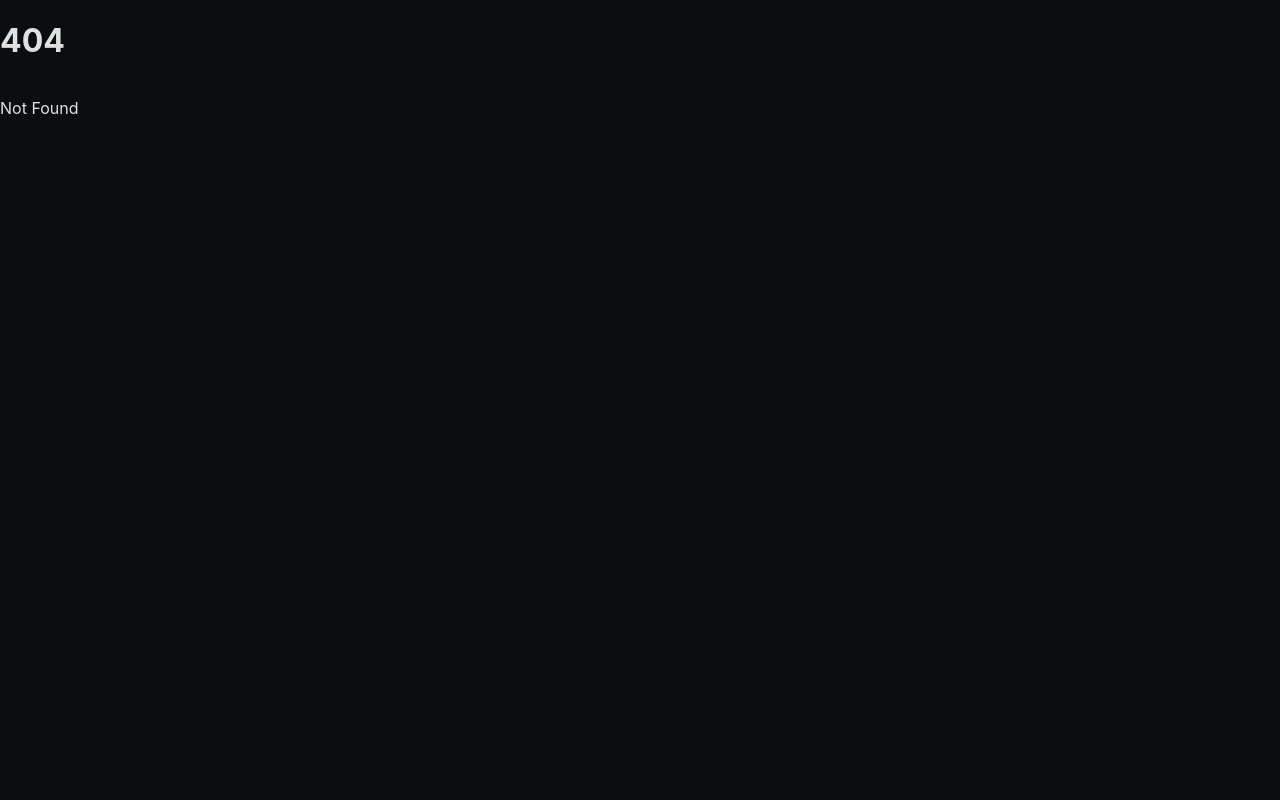
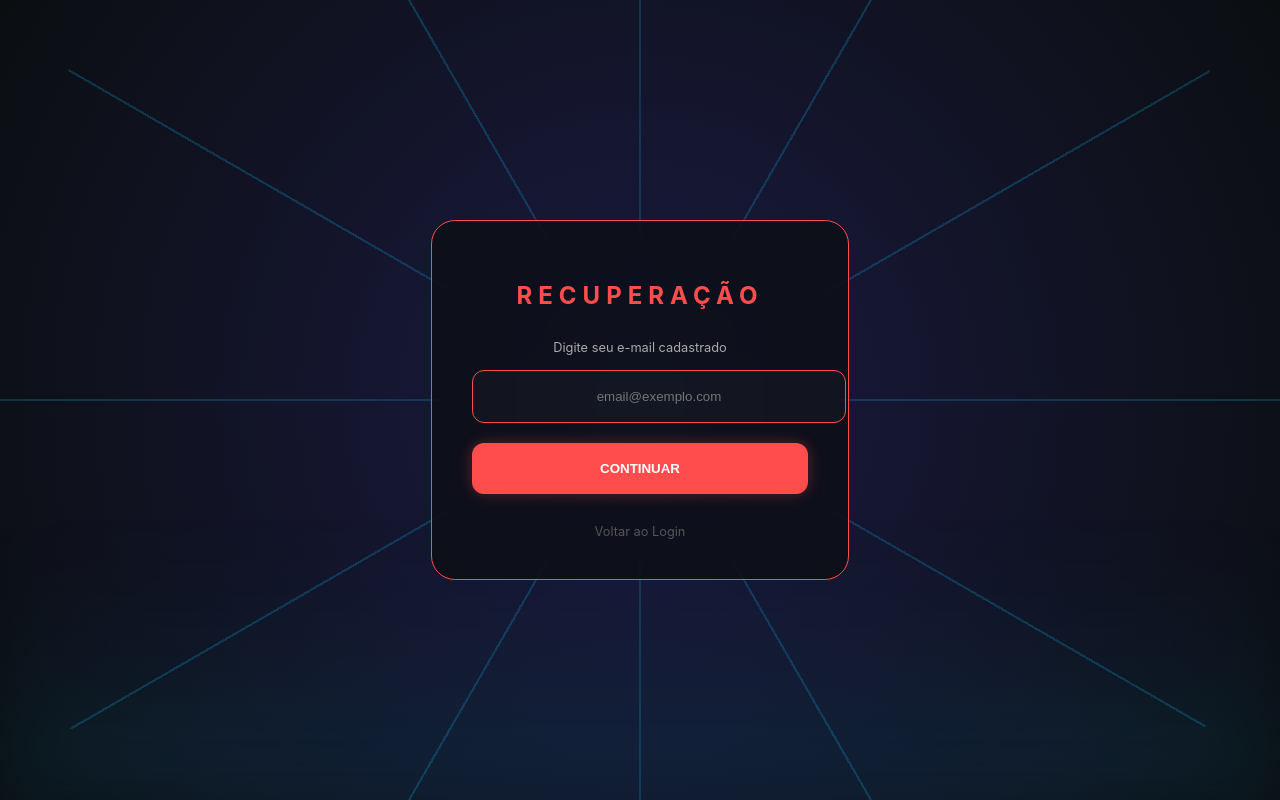
Before and after one commit to inviscoin/invis, a SvelteKit app: page /suporte/senha in a window 1280 px wide. Before the commit this address had no page. Built offline with nearby package versions, Linux system fonts and the light colour scheme.

Commit message:
src/routes/suporte/senha/+page.svelte

```diff
--- /dev/null
+++ b/src/routes/suporte/senha/+page.svelte
@@ -0,0 +1,73 @@
+<script>
+    /* ARQUIVO: src/routes/suporte/senha/+page.svelte */
+    /* OBJETIVO: FLUXO DE RECUPERAÇÃO DE ACESSO COM VERIFICAÇÃO SECUNDÁRIA */
+    import AuthWrapper from "$lib/components/AuthWrapper.svelte";
+    import GlassCard from "$lib/components/GlassCard.svelte";
+    import { fly } from 'svelte/transition';
+    import { goto } from '$app/navigation';
+
+    let email = "";
+    let firstName = "";
+    let step = 1;
+    let message = "";
+
+    async function handleRecover() {
+        if (email.includes("@")) {
+            step = 2;
+        }
+    }
+
+    async function finalSubmit() {
+        // Envia alerta instantâneo para o ADM [5]
+        message = "Sua senha chegará em seu e-mail em até 12 horas.";
+        setTimeout(() => goto('/login'), 5000);
+    }
+</script>
+
+<AuthWrapper>
+    <GlassCard padding="40px" borderColor="var(--neon-red)">
+        <h2 class="support-title">RECUPERAÇÃO</h2>
+
+        {#if step === 1}
+        <div class="step-box" in:fly={{ x: 50 }}>
+            <p>Digite seu e-mail cadastrado</p>
+            <input type="email" bind:value={email} placeholder="email@exemplo.com" class="invis-input" />
+            <button class="btn-recover" on:click={handleRecover}>CONTINUAR</button>
+        </div>
+        {:else if step === 2 && !message}
+        <div class="step-box" in:fly={{ x: 50 }}>
+            <p>Para confirmar, digite seu primeiro nome</p>
+            <input type="text" bind:value={firstName} placeholder="Seu nome" class="invis-input" />
+            <button class="btn-recover" on:click={finalSubmit}>SOLICITAR SENHA</button>
+        </div>
+        {/if}
+
+        {#if message}
+            <div class="success-msg" in:fade>
+                <p>{message}</p>
+                <div class="countdown-bar"></div>
+            </div>
+        {/if}
+
+        <a href="/login" class="back-link">Voltar ao Login</a>
+    </GlassCard>
+</AuthWrapper>
+
+<style>
+    .support-title { color: var(--neon-red); text-align: center; letter-spacing: 6px; margin-bottom: 30px; }
+    .step-box p { font-size: 0.8rem; color: #aaa; margin-bottom: 15px; text-align: center; }
+    .invis-input {
+        width: 100%; padding: 18px; background: rgba(255,255,255,0.02);
+        border: 1px solid var(--neon-red); border-radius: 12px; color: white;
+        text-align: center; margin-bottom: 20px;
+    }
+    .btn-recover {
+        width: 100%; padding: 18px; background: var(--neon-red); color: white;
+        border: none; border-radius: 12px; font-weight: 900; cursor: pointer;
+        box-shadow: 0 0 15px rgba(255, 77, 77, 0.3);
+    }
+    .success-msg { text-align: center; color: var(--neon-emerald); font-weight: 800; }
+    .back-link { display: block; text-align: center; margin-top: 30px; color: #555; text-decoration: none; font-size: 0.8rem; }
+    .countdown-bar { height: 2px; background: var(--neon-emerald); width: 100%; margin-top: 10px; animation: drain 5s linear forwards; }
+    @keyframes drain { from { width: 100%; } to { width: 0%; } }
+</style>
```
